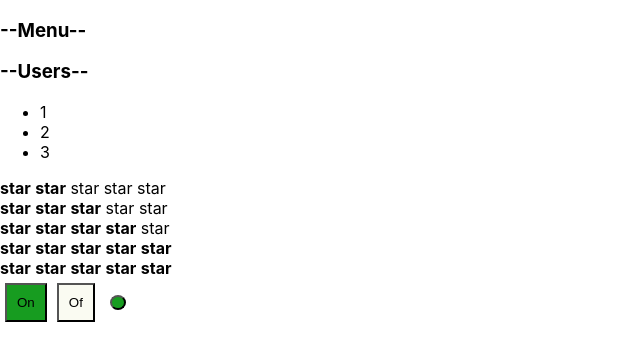
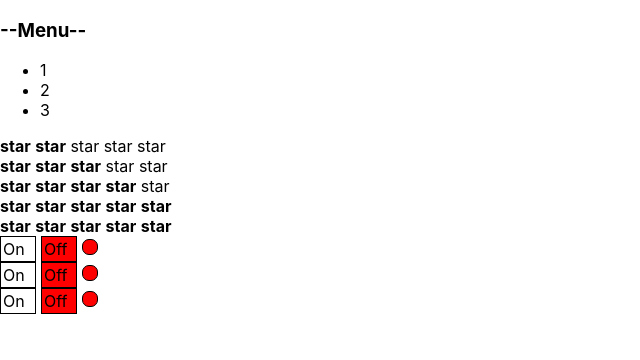
Before and after one commit to xyzimusic/react-ts, a React (Create React App) app: page / in a window 1280 px wide. Shown: the top 360 px of the page, without its empty margins (0-640 px from the left). Built offline with nearby package versions, Linux system fonts and the light colour scheme.

Commit message:
React-kabzda--lessons_1-6 plus dz

```diff
--- a/src/App.tsx
+++ b/src/App.tsx
@@ -2,22 +2,26 @@ import React from 'react';
 import './App.css';
 import Accordion from "./components/Accordion/Accordion";
 import {Rating} from "./components/Rating/Rating";
-import OnOff from "./components/OnOff/OnOff";
+import MyOnOff from "./components/OnOff/MyOnOff";
+import {OnOff} from "./components/OnOff/OnOff";
+import SelfControlledAccordion from './components/Accordion/SelfControlledAccordion';
 
 function App() {
     console.log('App rendering')
     return (
         <div>
 
-            <Accordion titleValue={'Menu'} collapsed={true}/>
-            <Accordion titleValue={'Users'} collapsed={false}/>
+            <SelfControlledAccordion titleValue={'Menu'}/>
+            {/*<Accordion titleValue={'Users'} collapsed={false}/>*/}
             <Rating value={1}/>
             <Rating value={2}/>
             <Rating value={3}/>
             <Rating value={4}/>
             <Rating value={5}/>
-            <OnOff on={true}></OnOff>
-
+            {/*<MyOnOff on={true}></MyOnOff>*/}
+            <OnOff ></OnOff>
+            <OnOff ></OnOff>
+            <OnOff ></OnOff>
         </div>
     );
 }
--- /dev/null
+++ b/src/components/Accordion/SelfControlledAccordion.tsx
@@ -0,0 +1,44 @@
+import React, {useState} from 'react';
+
+type AccordionPropsType = {
+    titleValue: string
+    // collapsed: boolean
+}
+
+const SelfControlledAccordion = (props: AccordionPropsType) => {
+
+    const [collapsed, setCollapsed] = useState(false)
+
+    return (
+        <>
+            <AccordionTitle setCollapsed={setCollapsed} collapsed={collapsed} title={props.titleValue}/>
+            {!collapsed && <AccordionBody/>}
+        </>
+    )
+};
+
+type AccordionTitlePropsType = {
+    title: string
+    setCollapsed:(collapsed:boolean)=>void
+    collapsed:boolean
+}
+
+const AccordionTitle = (props: AccordionTitlePropsType) => {
+    console.log('AccordionTitle rendering')
+    return (
+        <h3 onClick={()=>{props.setCollapsed(!props.collapsed)}}>--{props.title}--</h3>
+    )
+};
+
+const AccordionBody = () => {
+    console.log('AccordionBody rendering')
+    return (
+        <ul>
+            <li>1</li>
+            <li>2</li>
+            <li>3</li>
+        </ul>
+    )
+};
+
+export default SelfControlledAccordion;
--- /dev/null
+++ b/src/components/OnOff/MyOnOff.tsx
@@ -0,0 +1,68 @@
+import React, {ButtonHTMLAttributes, DetailedHTMLProps, useState} from 'react';
+import styled from 'styled-components'
+
+type OnOffPropsType = {
+    on: boolean
+}
+
+const MyOnOff = (props: OnOffPropsType) => {
+
+    let [onOfButton, setOnOfButton] = useState<string>(props.on ? '#179c20' : '#9c172a')
+
+    function onButtonHandler() {
+        setOnOfButton('#179c20')
+    }
+
+    function offButtonHandler() {
+        setOnOfButton('#9c172a')
+    }
+
+    return (
+        <div>
+            <OnButton testProps={onOfButton} onClick={onButtonHandler}>On</OnButton>
+            <OfButton testProps={onOfButton} onClick={offButtonHandler}>Of</OfButton>
+            <Bulb color={onOfButton}></Bulb>
+
+            {/*<OnButton color={onOfButton=='#179c20'?'#179c20':'#fafbf2'} onClick={onButtonHandler}>On</OnButton>*/}
+            {/*<OfButton color={onOfButton == '#9c172a' ? '#9c172a' : '#fafbf2'} onClick={offButtonHandler}>Of</OfButton>*/}
+
+        </div>
+    );
+};
+
+
+type DefaultProps = DetailedHTMLProps<ButtonHTMLAttributes<HTMLButtonElement>, HTMLButtonElement>
+
+type BulbPropsType = DefaultProps & {
+    testProps: string
+}
+// type BulbPropsType = Omit<DefaultProps, 'type'> & {
+//     testProps: boolean
+// }
+
+// const OnButton = styled.button`
+//   margin: 5px;
+//   padding: 10px;
+//   background-color: ${props => props.color};
+// `
+const OnButton = styled.button<BulbPropsType>`
+  margin: 5px;
+  padding: 10px;
+  background-color: ${props => props.testProps ==='#179c20' ? '#179c20' : '#fafbf2'};
+`
+
+const OfButton = styled.button<BulbPropsType>`
+  margin: 5px;
+  padding: 10px;
+  background-color: ${props => props.testProps  ==='#9c172a'? '#9c172a' : '#fafbf2'};
+`
+
+const Bulb = styled.button`
+  margin-left: 10px;
+  width: 15px;
+  height: 15px;
+  background-color: ${props => props.color};
+  border-radius: 50%;
+`
+
+export default MyOnOff;
--- a/src/components/OnOff/OnOff.tsx
+++ b/src/components/OnOff/OnOff.tsx
@@ -1,66 +1,58 @@
-import React, {ButtonHTMLAttributes, DetailedHTMLProps, useState} from 'react';
-import styled from 'styled-components'
+import React, {useState} from 'react';
 
-type OnOffPropsType = {
-    on: boolean
+type PropsType = {
+    // on: boolean
 }
 
-const OnOff = (props: OnOffPropsType) => {
+export const OnOff = (props: PropsType) => {
 
-    let [onOfButton, setOnOfButton] = useState<string>(props.on ? '#179c20' : '#9c172a')
+    let [on,setOn] = useState(false);
 
-    function onButtonHandler() {
-        setOnOfButton('#179c20')
+    const onStyle = {
+        width: '30px',
+        height: '20px',
+        border: '1px solid black',
+        display: 'inline-block',
+        padding: '2px',
+        backgroundColor: on ? 'green' : 'white'
     }
 
-    function offButtonHandler() {
-        setOnOfButton('#9c172a')
+    const offStyle = {
+        width: '30px',
+        height: '20px',
+        border: '1px solid black',
+        display: 'inline-block',
+        marginLeft: '5px',
+        padding: '2px',
+        backgroundColor: !on ? 'red' : 'white'
+    }
+
+    const indicatorStyle = {
+        width: '10px',
+        height: '10px',
+        borderRadius: '7px',
+        border: '1px solid black',
+        display: 'inline-block',
+        marginLeft: '5px',
+        padding: '2px',
+        backgroundColor: on ? 'green' : 'red'
     }
 
     return (
         <div>
-            {/*<OnButton color={onOfButton=='#179c20'?'#179c20':'#fafbf2'} onClick={onButtonHandler}>On</OnButton>*/}
-            <OnButton testProps={onOfButton} onClick={onButtonHandler}>On</OnButton>
-            <OfButton testProps={onOfButton} onClick={offButtonHandler}>Of</OfButton>
-            {/*<OfButton color={onOfButton == '#9c172a' ? '#9c172a' : '#fafbf2'} onClick={offButtonHandler}>Of</OfButton>*/}
-            <Bulb color={onOfButton}></Bulb>
+            <div
+                onClick={() => {
+                    setOn(true)
+                }}
+                style={onStyle}>On
+            </div>
+            <div
+                onClick={() => {
+                    setOn(false)
+            }}
+                style={offStyle}>Off
+            </div>
+            <div style={indicatorStyle}></div>
         </div>
     );
 };
-
-
-type DefaultProps = DetailedHTMLProps<ButtonHTMLAttributes<HTMLButtonElement>, HTMLButtonElement>
-
-type BulbPropsType = DefaultProps & {
-    testProps: string
-}
-// type BulbPropsType = Omit<DefaultProps, 'type'> & {
-//     testProps: boolean
-// }
-
-// const OnButton = styled.button`
-//   margin: 5px;
-//   padding: 10px;
-//   background-color: ${props => props.color};
-// `
-const OnButton = styled.button<BulbPropsType>`
-  margin: 5px;
-  padding: 10px;
-  background-color: ${props => props.testProps ==='#179c20' ? '#179c20' : '#fafbf2'};
-`
-
-const OfButton = styled.button<BulbPropsType>`
-  margin: 5px;
-  padding: 10px;
-  background-color: ${props => props.testProps  ==='#9c172a'? '#9c172a' : '#fafbf2'};
-`
-
-const Bulb = styled.button`
-  margin-left: 10px;
-  width: 15px;
-  height: 15px;
-  background-color: ${props => props.color};
-  border-radius: 50%;
-`
-
-export default OnOff;
```
Also changed, not shown: 1 other file (tests, documents, lock files or other folders).
